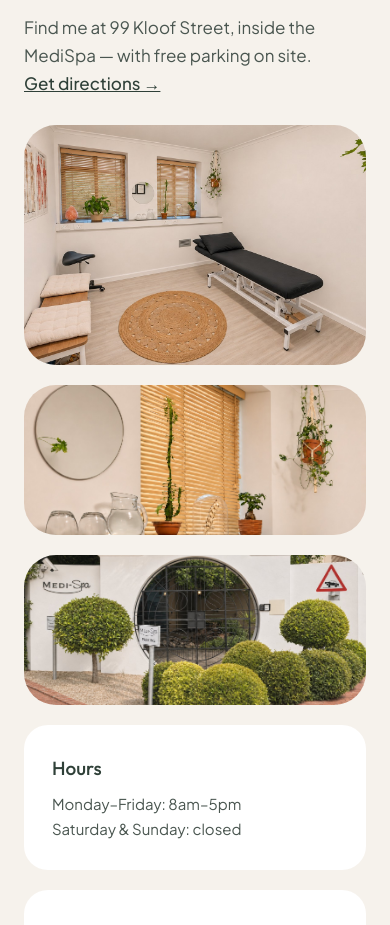
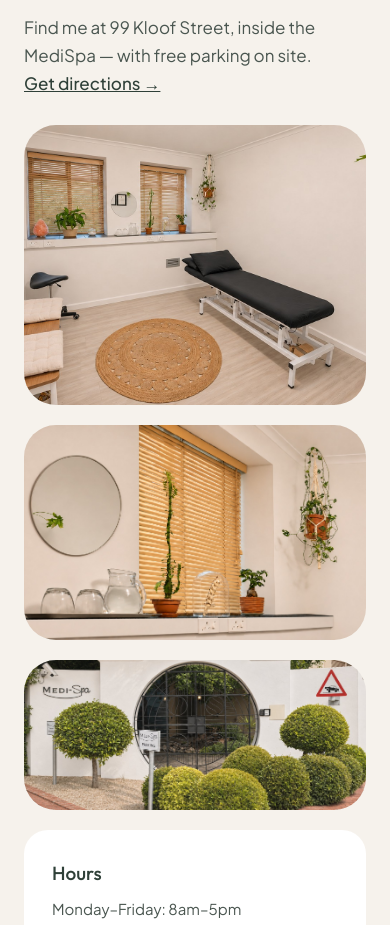
Before and after one commit to roxannewilliamsza/HS-Physio-website-refresh, a plain HTML site: page index.html in a window 390 px wide. Shown: the part 9052-9977 px from the top of the page. Drawn offline with Linux system fonts and the light colour scheme.

Commit message:
Update index.html

```diff
--- a/index.html
+++ b/index.html
@@ -103,6 +103,8 @@ html{scroll-behavior:smooth;scroll-padding-top:80px}
   [style*="height: 460px"]{height:240px !important}
   [style*="height: 220px"]{height:180px !important}
   [style*="min-height: 220px"]{min-height:150px !important}
+  [aria-label="The treatment room"]{height:280px !important;background-position:54% 50% !important}
+  [aria-label="Details of the room"]{min-height:215px !important}
   [style*="min-height: 380px"]{min-height:220px !important}
   [style*="margin: 20px; border-radius: 28px"]{margin:0 16px 16px !important}
 }
```
